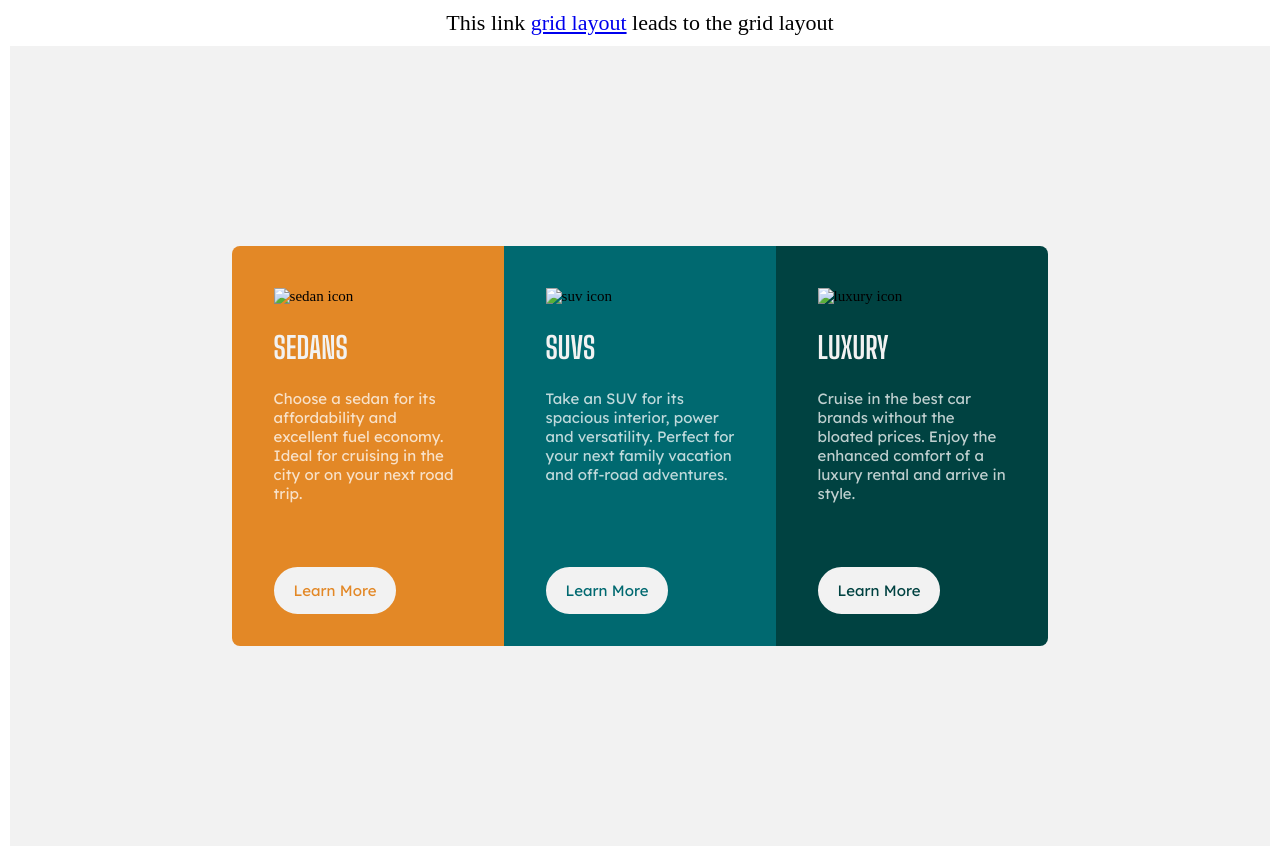
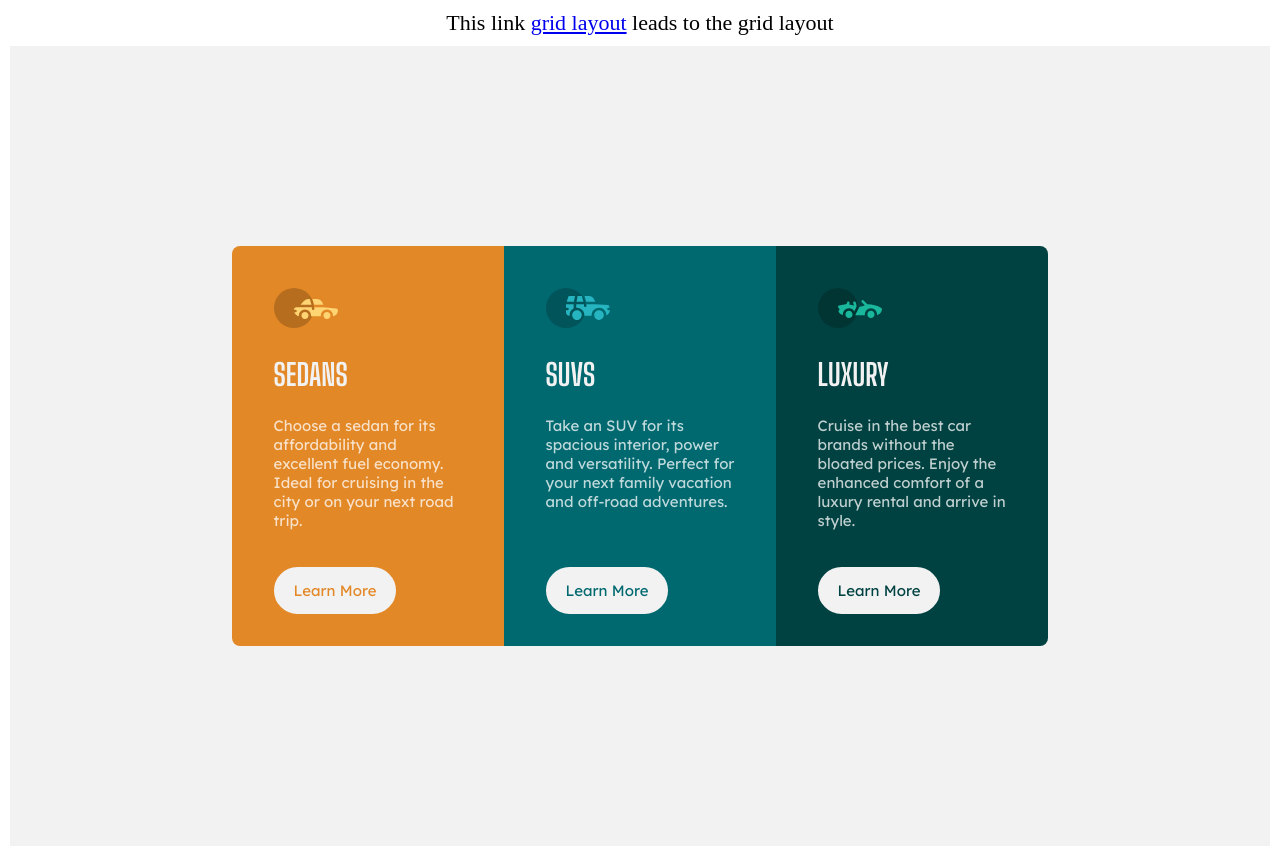
Before and after one commit to LarryAbduSamad/CSS-GRID-AND-FLEXBOX, a plain HTML site: page index.html in a window 1280 px wide. Drawn offline with Linux system fonts and the light colour scheme; the site is published under a folder, as on GitHub Pages, so addresses that start at the root find nothing.

Commit message:
fix broken images

```diff
--- a/index.html
+++ b/index.html
@@ -4,7 +4,7 @@
     <meta charset="UTF-8" />
     <meta http-equiv="X-UA-Compatible" content="IE=edge" />
     <meta name="viewport" content="width=device-width, initial-scale=1.0" />
-    <link rel="icon" sizes="32x32" href="/images/favicon-32x32.png" />
+    <link rel="icon" sizes="32x32" href="images/favicon-32x32.png" />
     <link rel="stylesheet" href="style.css" />
     <title>3 Column Card - CSS Flexbox Layout</title>
   </head>
@@ -13,7 +13,7 @@
     <header>This link <a href="grid.html">grid layout</a> leads to the grid layout</header>
     <main class="container">
         <section class="sedans card">
-            <img src="/images/icon-sedans.svg" alt="sedan icon">
+            <img src="images/icon-sedans.svg" alt="sedan icon">
           <h1>SEDANS</h1>
           <p>
             Choose a sedan for its affordability and excellent fuel economy.
@@ -22,7 +22,7 @@
           <a href="#" class="button sedans-button">Learn More</a>
         </section>
         <section class="suvs card">
-            <img src="/images/icon-suvs.svg" alt="suv icon">
+            <img src="images/icon-suvs.svg" alt="suv icon">
 
           <h1>SUVS</h1>
           <p>
@@ -32,7 +32,7 @@
           <a href="#" class="button suvs-button">Learn More</a>
         </section>
         <section class="luxury card">
-            <img src="/images/icon-luxury.svg" alt="luxury icon">
+            <img src="images/icon-luxury.svg" alt="luxury icon">
           <h1>LUXURY</h1>
           <p>
             Cruise in the best car brands without the bloated prices. Enjoy the
```
